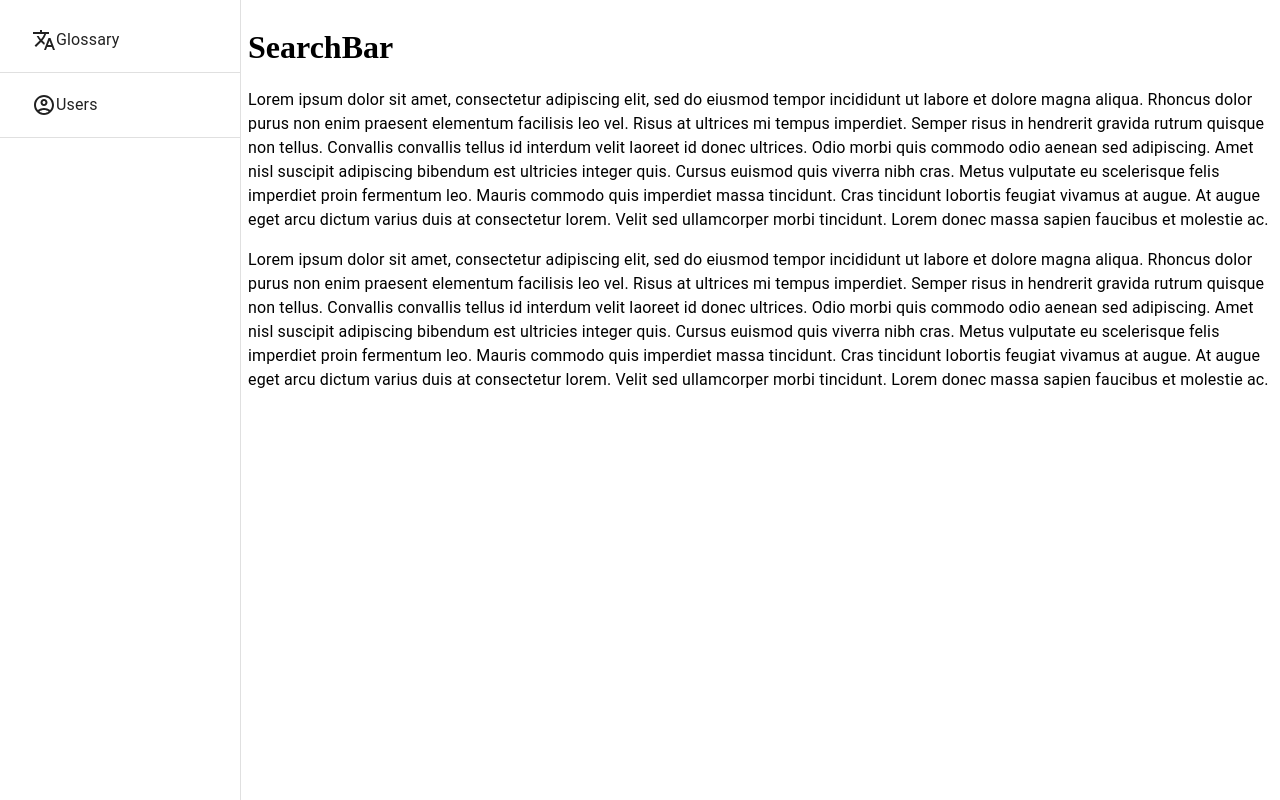
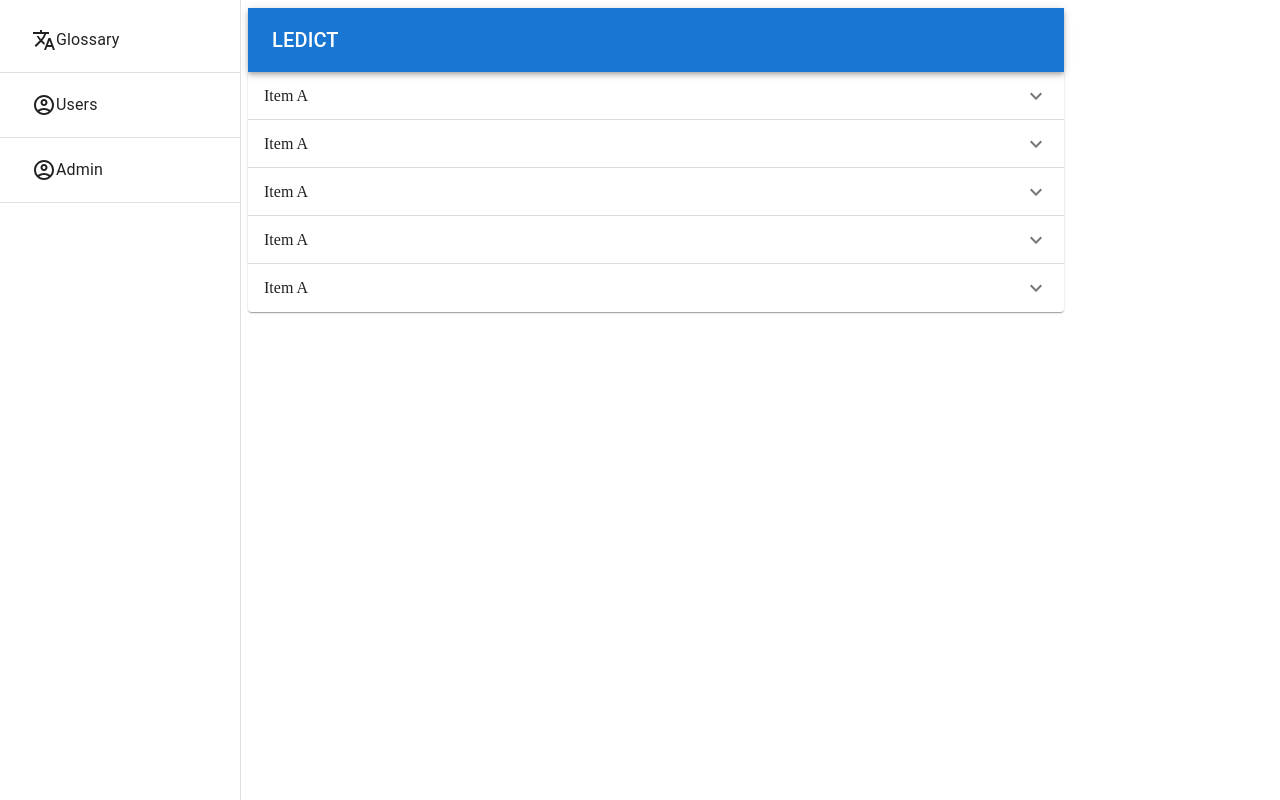
Before and after one commit to pmt22/ledict, a React (Create React App) app: page / in a window 1280 px wide. Built offline with nearby package versions, Linux system fonts and the light colour scheme.

Commit message:
Glossary skeleton

```diff
--- a/src/App.style.tsx
+++ b/src/App.style.tsx
@@ -1,4 +1,4 @@
-import {Box, styled} from "@mui/material";
+import {Box, createTheme, styled} from "@mui/material";
 import MuiDrawer from '@mui/material/Drawer';
 import {DRAWER_WIDTH} from "./constants/CssConstant";
 
--- a/src/App.tsx
+++ b/src/App.tsx
@@ -1,8 +1,38 @@
 import {Box, Divider, Drawer, List, ListItem, ListItemButton, ListItemText, Toolbar, Typography} from "@mui/material";
-import {AVAILABLE_FUNCTIONALITIES} from "./constants/AppConstants";
 import {DRAWER_WIDTH} from "./constants/CssConstant";
 import {HorizontalBox} from "./App.style";
 import SearchBar from "./components/searchbar/SearchBar";
+import DataList from "./components/list/DataList";
+import {createBrowserRouter, RouterProvider} from "react-router-dom";
+import React from "react";
+import ErrorPage from "./components/error/ErrorPage";
+import GlossaryMain from "./components/glossary/GlossaryMain";
+import {PdFunctionality} from "./models/PdFunctionality";
+import TranslateOutlinedIcon from "@mui/icons-material/TranslateOutlined";
+import AccountCircleOutlinedIcon from "@mui/icons-material/AccountCircleOutlined";
+
+const router = createBrowserRouter([
+    {
+        path: '/',
+        element: <GlossaryMain/>,
+        errorElement: <ErrorPage/>
+    }
+]);
+
+const AVAILABLE_FUNCTIONALITIES: Array<PdFunctionality> = [
+    {
+        name: 'Glossary',
+        element: <TranslateOutlinedIcon/>
+    },
+    {
+        name: 'Users',
+        element: <AccountCircleOutlinedIcon />
+    },
+    {
+        name: 'Admin',
+        element: <AccountCircleOutlinedIcon />
+    },
+]
 
 export default function App() {
 
@@ -24,38 +54,8 @@ export default function App() {
                     }
                 </List>
             </Drawer>
-            <HorizontalBox>
-                <SearchBar/>
-                <Typography paragraph>
-                    Lorem ipsum dolor sit amet, consectetur adipiscing elit, sed do eiusmod
-                    tempor incididunt ut labore et dolore magna aliqua. Rhoncus dolor purus non
-                    enim praesent elementum facilisis leo vel. Risus at ultrices mi tempus
-                    imperdiet. Semper risus in hendrerit gravida rutrum quisque non tellus.
-                    Convallis convallis tellus id interdum velit laoreet id donec ultrices.
-                    Odio morbi quis commodo odio aenean sed adipiscing. Amet nisl suscipit
-                    adipiscing bibendum est ultricies integer quis. Cursus euismod quis viverra
-                    nibh cras. Metus vulputate eu scelerisque felis imperdiet proin fermentum
-                    leo. Mauris commodo quis imperdiet massa tincidunt. Cras tincidunt lobortis
-                    feugiat vivamus at augue. At augue eget arcu dictum varius duis at
-                    consectetur lorem. Velit sed ullamcorper morbi tincidunt. Lorem donec massa
-                    sapien faucibus et molestie ac.
-                </Typography>
-                <Typography paragraph>
-                    Lorem ipsum dolor sit amet, consectetur adipiscing elit, sed do eiusmod
-                    tempor incididunt ut labore et dolore magna aliqua. Rhoncus dolor purus non
-                    enim praesent elementum facilisis leo vel. Risus at ultrices mi tempus
-                    imperdiet. Semper risus in hendrerit gravida rutrum quisque non tellus.
-                    Convallis convallis tellus id interdum velit laoreet id donec ultrices.
-                    Odio morbi quis commodo odio aenean sed adipiscing. Amet nisl suscipit
-                    adipiscing bibendum est ultricies integer quis. Cursus euismod quis viverra
-                    nibh cras. Metus vulputate eu scelerisque felis imperdiet proin fermentum
-                    leo. Mauris commodo quis imperdiet massa tincidunt. Cras tincidunt lobortis
-                    feugiat vivamus at augue. At augue eget arcu dictum varius duis at
-                    consectetur lorem. Velit sed ullamcorper morbi tincidunt. Lorem donec massa
-                    sapien faucibus et molestie ac.
-                </Typography>
-            </HorizontalBox>
 
+            <RouterProvider router={router}/>
         </Box>
     );
 }
--- /dev/null
+++ b/src/components/glossary/GlossaryMain.tsx
@@ -0,0 +1,16 @@
+import SearchBar from "../searchbar/SearchBar";
+import DataList from "../list/DataList";
+import React from "react";
+import GlossaryDetailMain from "./detail/GlossaryDetailMain";
+import {HorizontalBox} from "../../App.style";
+
+export default function GlossaryMain() {
+    return (
+        <>
+            <HorizontalBox>
+                <SearchBar/>
+                <DataList/>
+            </HorizontalBox>
+        </>
+    );
+}
--- /dev/null
+++ b/src/components/glossary/detail/GlossaryDetailMain.tsx
@@ -0,0 +1,11 @@
+import {Container} from "@mui/material";
+import {useState} from "react";
+
+export default function GlossaryDetailMain() {
+    const [mode, setMode] = useState('create');
+    return (
+        <Container>
+            <h1>Detail A</h1>
+        </Container>
+    );
+}
--- /dev/null
+++ b/src/components/glossary/item/GlossaryItem.tsx
@@ -0,0 +1,24 @@
+import {Accordion, AccordionActions, AccordionDetails, AccordionSummary, Button, makeStyles} from "@mui/material";
+import React from "react";
+import ExpandMoreIcon from '@mui/icons-material/ExpandMore';
+export default function GlossaryItem() {
+
+    return (
+        <Accordion>
+            <AccordionSummary
+                expandIcon={<ExpandMoreIcon/>}
+                aria-controls="panel3-content"
+                id="panel3-header"
+            >
+                Item A
+            </AccordionSummary>
+            <AccordionDetails>
+                Lorem ipsum dolor sit amet, consectetur adipiscing elit. Suspendisse malesuada lacus ex, sit amet blandit leo lobortis eget.
+            </AccordionDetails>
+            <AccordionActions>
+                <Button>Modify</Button>
+                <Button>Delete</Button>
+            </AccordionActions>
+        </Accordion>
+    )
+}
--- /dev/null
+++ b/src/components/list/DataList.tsx
@@ -0,0 +1,14 @@
+import {Typography} from "@mui/material";
+import GlossaryItem from "../glossary/item/GlossaryItem";
+
+export default function DataList() {
+    return (
+        <>
+            <GlossaryItem/>
+            <GlossaryItem/>
+            <GlossaryItem/>
+            <GlossaryItem/>
+            <GlossaryItem/>
+        </>
+    )
+}
--- a/src/components/searchbar/SearchBar.tsx
+++ b/src/components/searchbar/SearchBar.tsx
@@ -1,9 +1,18 @@
-import {Box} from "@mui/material";
+import {AppBar, Box, Toolbar, Typography} from "@mui/material";
 
 export default function SearchBar() {
     return (
-        <Box>
-            <h1>SearchBar</h1>
-        </Box>
+        <AppBar position={"sticky"}>
+            <Toolbar>
+                <Typography
+                    variant="h6"
+                    noWrap
+                    component="div"
+                    sx={{ display: { xs: 'none', sm: 'block' } }}
+                >
+                    LEDICT
+                </Typography>
+            </Toolbar>
+        </AppBar>
     );
 }
--- a/src/constants/AppConstants.tsx
+++ /dev/null
@@ -1,15 +0,0 @@
-import {PdFunctionality} from "../models/PdFunctionality";
-import TranslateOutlinedIcon from "@mui/icons-material/TranslateOutlined";
-import React from "react";
-import AccountCircleOutlinedIcon from "@mui/icons-material/AccountCircleOutlined";
-
-export const AVAILABLE_FUNCTIONALITIES: Array<PdFunctionality> = [
-    {
-        name: 'Glossary',
-        element: <TranslateOutlinedIcon/>
-    },
-    {
-        name: 'Users',
-        element: <AccountCircleOutlinedIcon />
-    },
-]
--- a/src/index.tsx
+++ b/src/index.tsx
@@ -3,25 +3,12 @@ import ReactDOM from 'react-dom/client';
 import './index.css';
 import App from './App';
 import reportWebVitals from './reportWebVitals';
-import {
-    createBrowserRouter,
-    RouterProvider,
-} from "react-router-dom";
-import ErrorPage from "./components/error/ErrorPage";
-
-const router = createBrowserRouter([
-    {
-        path: '/',
-        element: <App/>,
-        errorElement: <ErrorPage/>
-    }
-]);
 
 const root = ReactDOM.createRoot(document.getElementById('root') as HTMLElement);
 root.render(
-  <React.StrictMode>
-    <RouterProvider router={router}/>
-  </React.StrictMode>
+    <React.StrictMode>
+        <App/>
+    </React.StrictMode>
 );
 
 // If you want to start measuring performance in your app, pass a function
```
